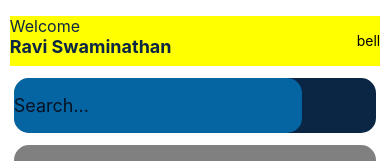
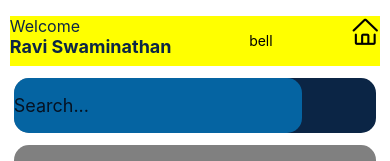
Before and after one commit to Akash-Balaji003/SwippAppFrontend, a React Native app: screen / in a window 390 px wide. Shown: the top 161 px of the page. Built offline with nearby package versions, Linux system fonts and the light colour scheme.

Commit message:
Icons working on both

```diff
--- a/package.json
+++ b/package.json
@@ -11,7 +11,8 @@
   },
   "dependencies": {
     "react": "18.3.1",
-    "react-native": "0.75.4"
+    "react-native": "0.75.4",
+    "react-native-vector-icons": "^10.2.0"
   },
   "devDependencies": {
     "@babel/core": "^7.20.0",
@@ -22,6 +23,7 @@
     "@react-native/metro-config": "0.75.4",
     "@react-native/typescript-config": "0.75.4",
     "@types/react": "^18.2.6",
+    "@types/react-native-vector-icons": "^6.4.18",
     "@types/react-test-renderer": "^18.0.0",
     "babel-jest": "^29.6.3",
     "eslint": "^8.19.0",
--- a/src/App.tsx
+++ b/src/App.tsx
@@ -10,6 +10,8 @@ import {
     TouchableOpacity,
     View,
 } from 'react-native';
+
+import Icon from 'react-native-vector-icons/AntDesign';
 
 function App(): React.JSX.Element {
     return (
@@ -28,6 +30,7 @@ function App(): React.JSX.Element {
                 <View style={{ marginTop: 'auto', marginBottom: 'auto' }}>
                     <Text>bell</Text>
                 </View>
+                <Icon name="home" size={30} color="black"/>
             </View>
 
             {/* Search Bar */}
```
Also changed, not shown: 6 other files (tests, documents, lock files or other folders).
